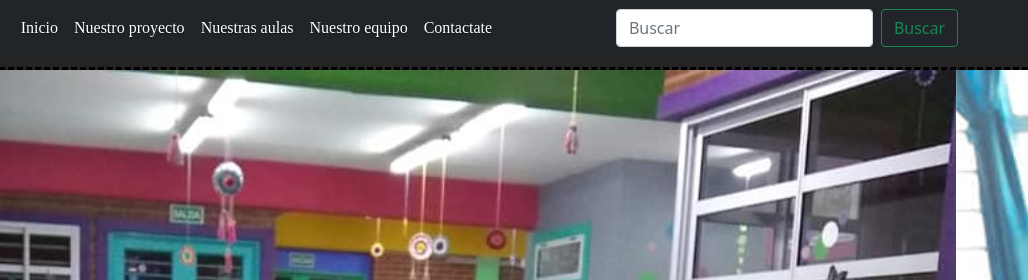
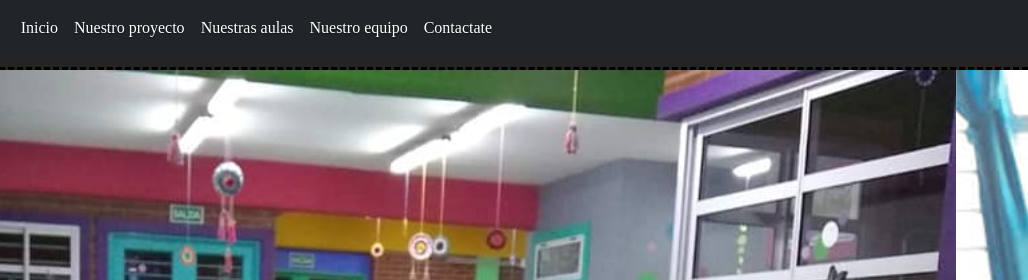
Before and after one commit to Colegio-maiten/colegiomaiten-, a plain HTML site: page nuestro equipo.html in a window 1280 px wide. Shown: the top 280 px of the page, 252-1280 px from the left. Drawn offline with nearby package versions, Linux system fonts and the light colour scheme; files that its build step writes are made by us from their sources.

Commit message:
Update nuestro equipo.html

```diff
--- a/nuestro equipo.html
+++ b/nuestro equipo.html
@@ -73,10 +73,6 @@
             <a class="nav-link active" href="./contacto.html">Contactate</a>
           </li>
         </ul>
-        <form class="d-flex">
-          <input class="form-control me-2" type="search" placeholder="Buscar" aria-label="Search">
-          <button class="btn btn-outline-success" type="submit">Buscar</button>
-        </form>
       </div>
     </div>
   </nav>
```
